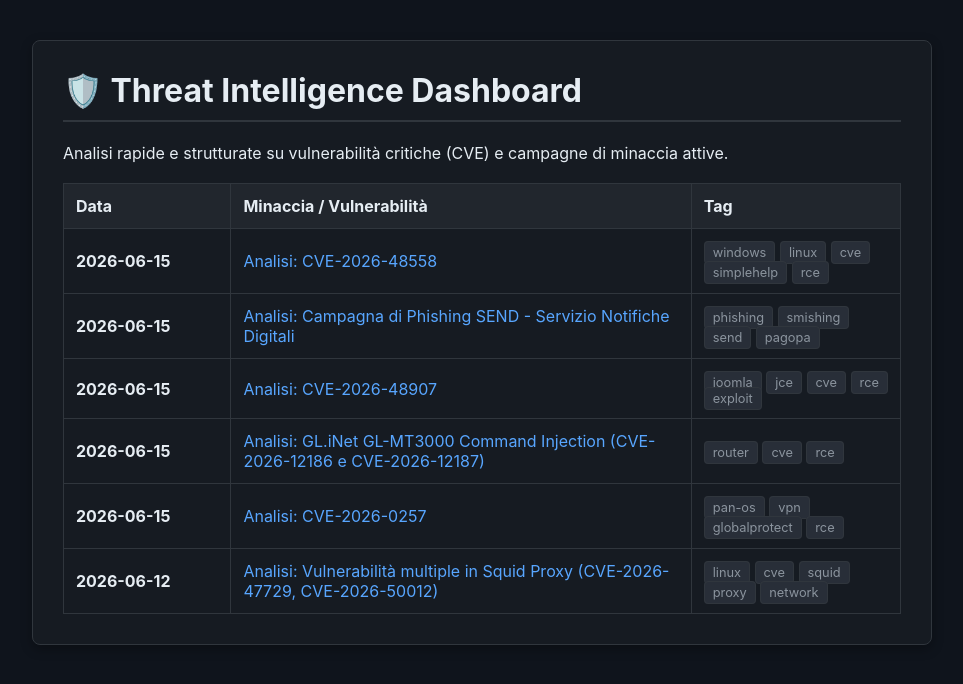
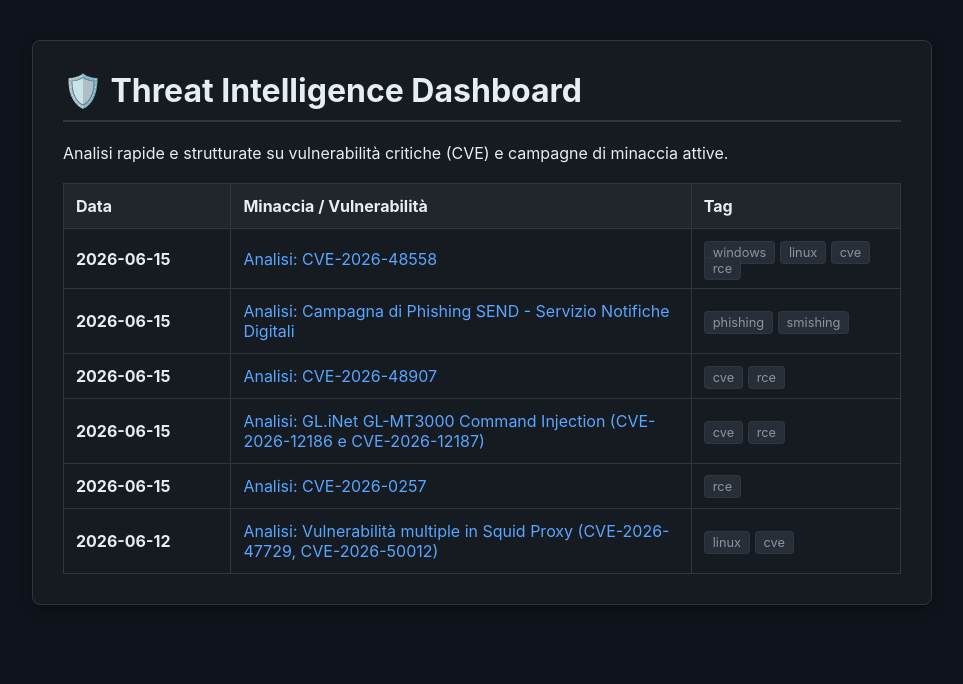
Before and after one commit to mrbytehub/mrbytehub.github.io, a Jekyll site: the page built from index.md, in a window 1280 px wide. Shown: the top 684 px of the page, without its empty margins (158-1121 px from the left). Built offline with Jekyll 4.4.1, drawn with Linux system fonts in a browser that asks for light colours.

Commit message:
fix tags

```diff
--- a/_posts/2026-06-12-rilevate-vulnerabilita-in-squid.md
+++ b/_posts/2026-06-12-rilevate-vulnerabilita-in-squid.md
@@ -3,7 +3,7 @@ layout: post
 title: "Analisi: Vulnerabilità multiple in Squid Proxy (CVE-2026-47729, CVE-2026-50012)"
 date: 2026-06-12
 categories: security
-tags: [linux,cve,squid,proxy,network]
+tags: [linux,cve]
 ---
 
 # Vulnerabilità multiple in Squid Caching Proxy (CVE-2026-47729, CVE-2026-50012)
--- a/_posts/2026-06-15-cve-2026-0257-pan-os-auth-bypass.md
+++ b/_posts/2026-06-15-cve-2026-0257-pan-os-auth-bypass.md
@@ -3,7 +3,7 @@ layout: post
 title: "Analisi: CVE-2026-0257"
 date: 2026-06-15
 categories: security
-tags: [pan-os,vpn,globalprotect,rce]
+tags: [rce]
 ---
 
 # Vulnerabilità di Authentication Bypass in PAN-OS GlobalProtect (CVE-2026-0257)
--- a/_posts/2026-06-15-gl-inet-command-injection.md
+++ b/_posts/2026-06-15-gl-inet-command-injection.md
@@ -3,7 +3,7 @@ layout: post
 title: "Analisi: GL.iNet GL-MT3000 Command Injection (CVE-2026-12186 e CVE-2026-12187)"
 date: 2026-06-15
 categories: security
-tags: [router,cve,rce]
+tags: [cve,rce]
 ---
 
 # Analisi dei Proof of Concept Pubblici per Command Injection su Dispositivi GL.iNet GL-MT3000
--- a/_posts/2026-06-15-joomla-jce-rce.md
+++ b/_posts/2026-06-15-joomla-jce-rce.md
@@ -3,7 +3,7 @@ layout: post
 title: "Analisi: CVE-2026-48907"
 date: 2026-06-15
 categories: security
-tags: [joomla,jce,cve,rce,exploit]
+tags: [cve,rce]
 ---
 
 # Vulnerabilità RCE Unauthenticated nell'estensione Joomla Content Editor (JCE)
--- a/_posts/2026-06-15-phishing-send-notifiche-digitali.md
+++ b/_posts/2026-06-15-phishing-send-notifiche-digitali.md
@@ -3,7 +3,7 @@ layout: post
 title: "Analisi: Campagna di Phishing SEND - Servizio Notifiche Digitali"
 date: 2026-06-15
 categories: security
-tags: [phishing,smishing,send,pagopa]
+tags: [phishing,smishing]
 ---
 
 # Campagna di Phishing a Tema "SEND - Servizio Notifiche Digitali"
--- a/_posts/2026-06-15-vulnerabilita-simplehelp.md
+++ b/_posts/2026-06-15-vulnerabilita-simplehelp.md
@@ -3,7 +3,7 @@ layout: post
 title: "Analisi: CVE-2026-48558"
 date: 2026-06-15
 categories: security
-tags: [windows,linux,cve,simplehelp,rce]
+tags: [windows,linux,cve,rce]
 ---
 
 # Vulnerabilità di Authentication Bypass Critica in SimpleHelp (CVE-2026-48558)
```
